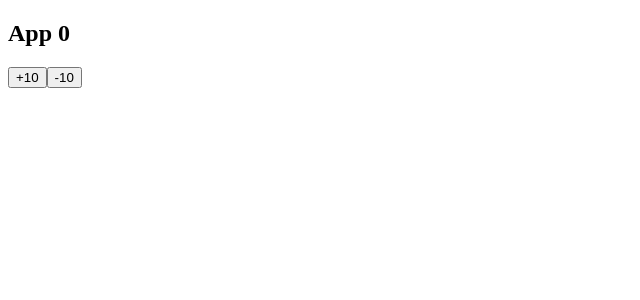
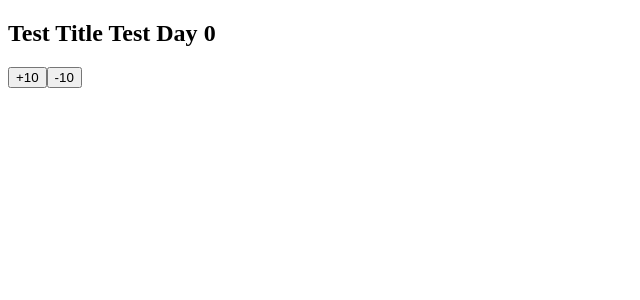
Before and after one commit to Kazuki74/redux-lessons, a React (Create React App) app in the folder webapp/: page / in a window 1280 px wide. Shown: the top 300 px of the page, without its empty margins (0-640 px from the left). Built offline with nearby package versions, Linux system fonts and the light colour scheme.

Commit message:
implemented combine reducer

```diff
--- a/webapp/src/components/App.js
+++ b/webapp/src/components/App.js
@@ -1,8 +1,8 @@
 import React, { Component } from 'react';
 
-const App = ({number, plus, minus}) => (
+const App = ({day, title, number, plus, minus}) => (
   <div>
-    <h2>App {number}</h2>
+    <h2>{title} {day} {number}</h2>
     <button onClick={()=>{plus(10)}}>+10</button>
     <button onClick={()=>{minus(10)}}>-10</button>
   </div>
--- a/webapp/src/containers/App.js
+++ b/webapp/src/containers/App.js
@@ -5,7 +5,9 @@
 
 const mapStateToProps = (state) => {
   return {
-    number: state
+    number: state.number,
+    title: state.title,
+    day: state.day
   };
 }
 
--- a/webapp/src/index.js
+++ b/webapp/src/index.js
@@ -2,11 +2,11 @@
 import ReactDOM from 'react-dom';
 import App from './containers/App';
 import registerServiceWorker from './registerServiceWorker';
-import reducer from './reducers/reducer';
+import rootReducer from './reducers';
 import { createStore } from "redux";
 import { Provider } from "react-redux";
 
-const store = createStore(reducer);
+const store = createStore(rootReducer);
 
 ReactDOM.render(
 	<Provider store = {store}>
--- /dev/null
+++ b/webapp/src/reducers/day.js
@@ -0,0 +1,8 @@
+const number = (state = "Test Day", action) => {
+	switch (action.type) {
+		default:
+			return state;
+	}
+}
+
+export default number
--- /dev/null
+++ b/webapp/src/reducers/index.js
@@ -0,0 +1,11 @@
+import { combineReducers } from "redux";
+
+import number from "./number"
+import title from "./title"
+import day from "./day"
+
+export default combineReducers({
+	number,
+	title,
+	day
+});
--- a/webapp/src/reducer.js
+++ b/webapp/src/reducers/number.js
@@ -1,4 +1,4 @@
-const reducer = (state = 0, action) => {
+const number = (state = 0, action) => {
 	switch (action.type) {
 		case "PLUS":
 			console.log(action)
@@ -10,4 +10,4 @@
 	}
 }
 
-export default reducer
+export default number
--- a/webapp/src/reducers/reducer.js
+++ /dev/null
@@ -1,13 +0,0 @@
-const reducer = (state = 0, action) => {
-	switch (action.type) {
-		case "PLUS":
-			console.log(action)
-			return state + action.payload.num;
-		case "MINUS":
-			return state - action.payload.num;
-		default:
-			return state;
-	}
-}
-
-export default reducer
--- /dev/null
+++ b/webapp/src/reducers/title.js
@@ -0,0 +1,8 @@
+const title = (state = "Test Title", action) => {
+	switch (action.type) {
+		default:
+			return state;
+	}
+}
+
+export default title
```
